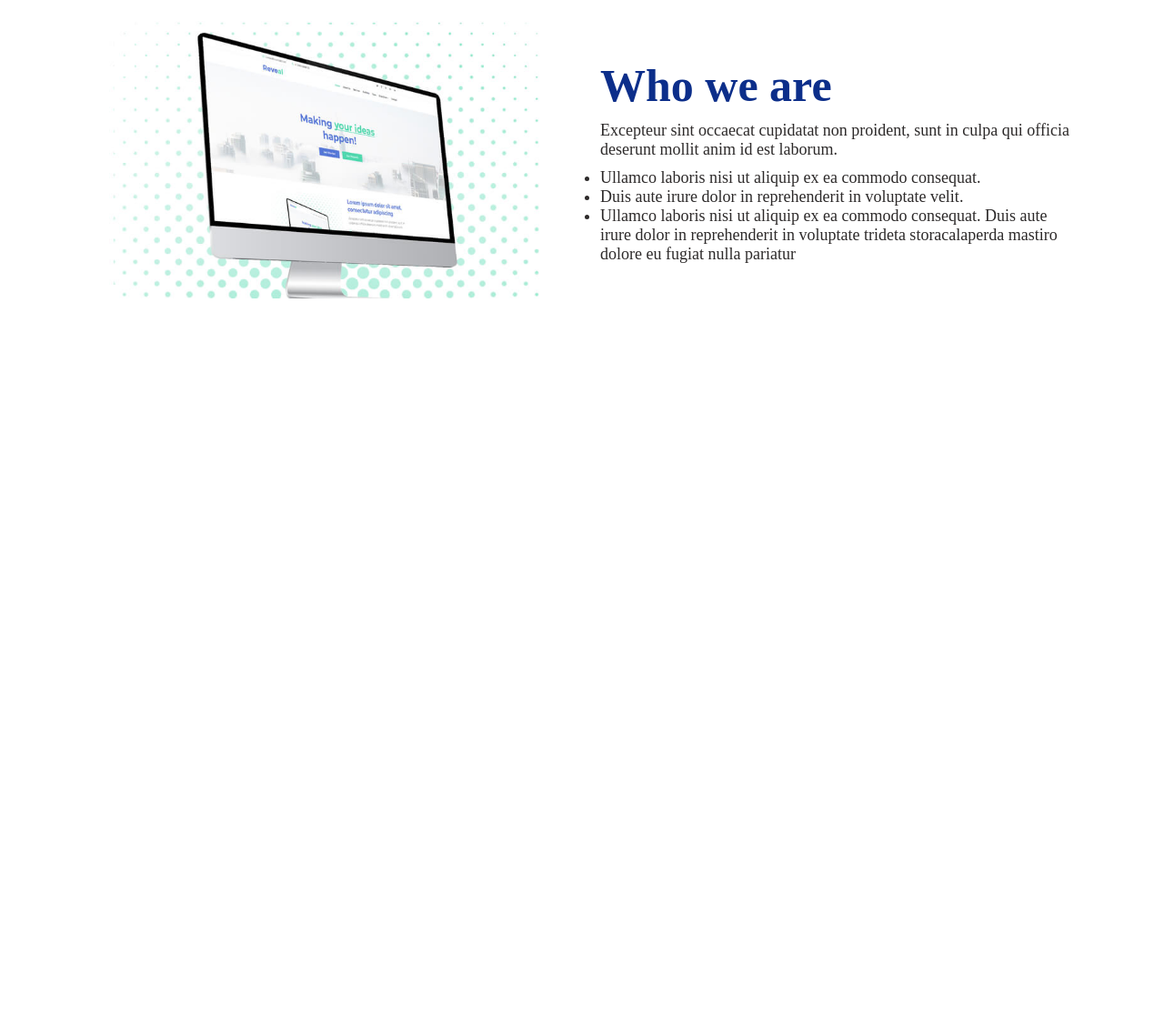
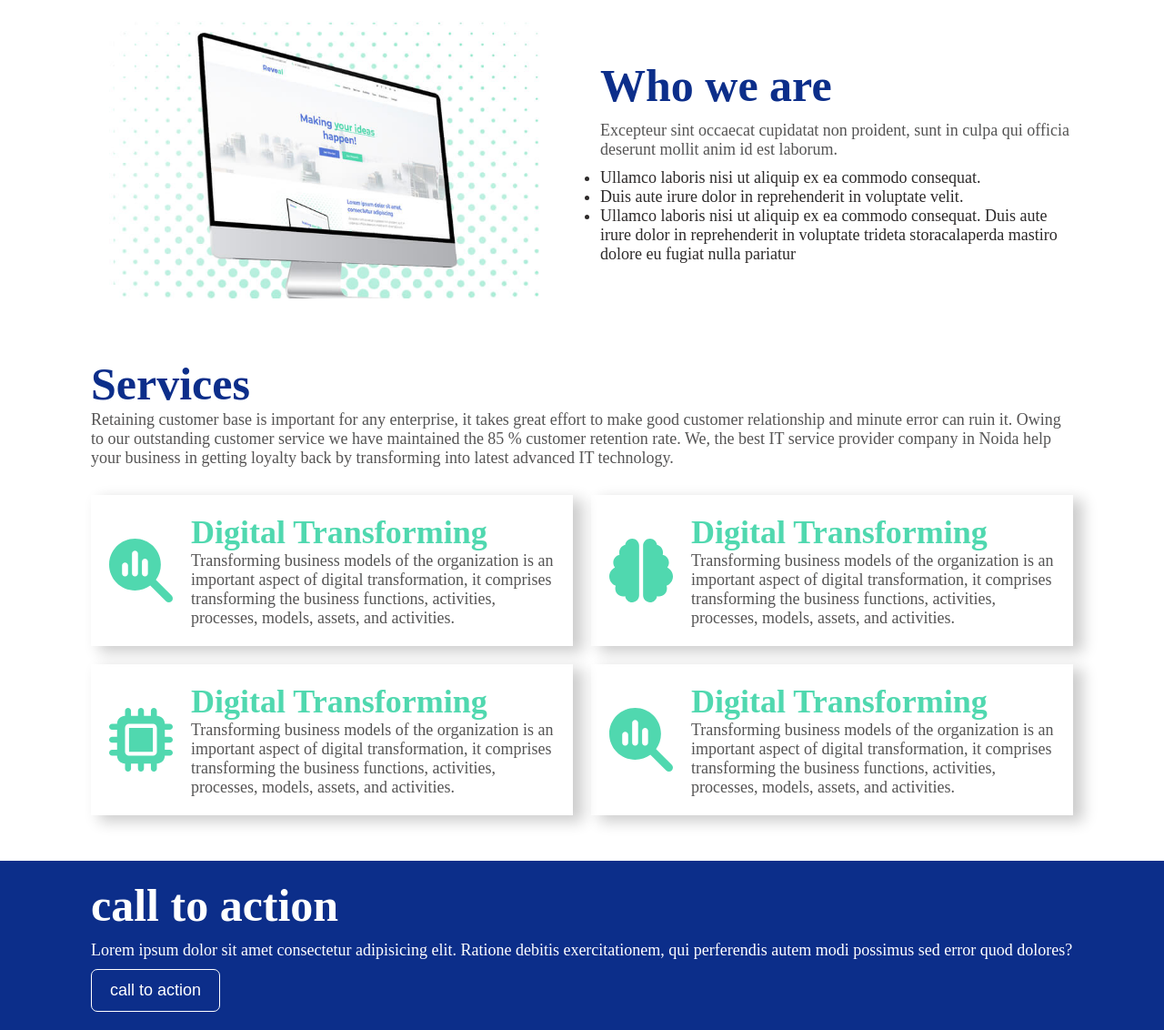
Before and after one commit to Mohosin075/reveal, a plain HTML site: page index.html in a window 1280 px wide. Shown: the part 926-2058 px from the top of the page at 91% size. Before the commit the page ends 1299 px from the top, so only its background shows below. Drawn offline with Linux system fonts and the light colour scheme.

Commit message:
services and call to action design with responsive

```diff
--- a/index.html
+++ b/index.html
@@ -5,7 +5,21 @@
     <meta name="viewport" content="width=device-width, initial-scale=1.0" />
     <title>Reveal</title>
     <link rel="stylesheet" href="./styles/style.css" />
-    <link rel="stylesheet" href="./styles/responsive.css">
+    <link rel="stylesheet" href="./styles/responsive.css" />
+    <!-- font awesome -->
+    <link
+      rel="stylesheet"
+      href="https://cdnjs.cloudflare.com/ajax/libs/font-awesome/6.5.2/css/all.min.css"
+      integrity="sha512-SnH5WK+bZxgPHs44uWIX+LLJAJ9/2PkPKZ5QiAj6Ta86w+fsb2TkcmfRyVX3pBnMFcV7oQPJkl9QevSCWr3W6A=="
+      crossorigin="anonymous"
+      referrerpolicy="no-referrer"
+    />
+    <script
+      src="https://cdnjs.cloudflare.com/ajax/libs/font-awesome/6.5.2/js/all.min.js"
+      integrity="sha512-u3fPA7V8qQmhBPNT5quvaXVa1mnnLSXUep5PS1qo5NRzHwG19aHmNJnj1Q8hpA/nBWZtZD4r4AX6YOt5ynLN2g=="
+      crossorigin="anonymous"
+      referrerpolicy="no-referrer"
+    ></script>
   </head>
   <body>
     <header>
@@ -22,11 +36,17 @@
       </nav>
       <div class="banner">
         <div class="banner-content">
-          <h1>Making <span>your ideas</span> <br> happen!</h1>
-          <p>The most informative blockchain news source. Publishing multiple articles and videos daily.</p>
+          <h1>
+            Making <span>your ideas</span> <br />
+            happen!
+          </h1>
+          <p>
+            The most informative blockchain news source. Publishing multiple
+            articles and videos daily.
+          </p>
           <div>
             <button class="btn banner-btn">get started</button>
-            <button class="btn ">our project</button>
+            <button class="btn">our project</button>
           </div>
         </div>
       </div>
@@ -35,16 +55,105 @@
       <!-- Who we are -->
       <section class="about container">
         <div class="about-img">
-                <img src="./image/about-img.jpg" alt="">
+          <img src="./image/about-img.jpg" alt="" />
         </div>
         <div class="about-content">
           <h2 class="section-title">Who we are</h2>
-                <p>Excepteur sint occaecat cupidatat non proident, sunt in culpa qui officia deserunt mollit anim id est laborum.</p>
+          <p class="section-desc">
+            Excepteur sint occaecat cupidatat non proident, sunt in culpa qui
+            officia deserunt mollit anim id est laborum.
+          </p>
           <ul>
             <li>Ullamco laboris nisi ut aliquip ex ea commodo consequat.</li>
             <li>Duis aute irure dolor in reprehenderit in voluptate velit.</li>
-                    <li>Ullamco laboris nisi ut aliquip ex ea commodo consequat. Duis aute irure dolor in reprehenderit in voluptate trideta storacalaperda mastiro dolore eu fugiat nulla pariatur</li>
+            <li>
+              Ullamco laboris nisi ut aliquip ex ea commodo consequat. Duis aute
+              irure dolor in reprehenderit in voluptate trideta storacalaperda
+              mastiro dolore eu fugiat nulla pariatur
+            </li>
           </ul>
+        </div>
+      </section>
+      <!-- services section -->
+      <section class="services container">
+        <h2 class="section-title">Services</h2>
+        <p class="section-desc">
+          Retaining customer base is important for any enterprise, it takes
+          great effort to make good customer relationship and minute error can
+          ruin it. Owing to our outstanding customer service we have maintained
+          the 85 % customer retention rate. We, the best IT service provider
+          company in Noida help your business in getting loyalty back by
+          transforming into latest advanced IT technology.
+        </p>
+        <div class="services-cards">
+          <div class="services-card">
+            <div>
+              <i class="fa-solid fa-magnifying-glass-chart icon"></i>
+            </div>
+            <div>
+              <h2>Digital Transforming</h2>
+              <p>
+                Transforming business models of the organization is an important
+                aspect of digital transformation, it comprises transforming the
+                business functions, activities, processes, models, assets, and
+                activities.
+              </p>
+            </div>
+          </div>
+          <div class="services-card">
+            <div>
+              <i class="fa-solid fa-brain icon"></i>
+            </div>
+            <div>
+              <h2>Digital Transforming</h2>
+              <p>
+                Transforming business models of the organization is an important
+                aspect of digital transformation, it comprises transforming the
+                business functions, activities, processes, models, assets, and
+                activities.
+              </p>
+            </div>
+          </div>
+          <div class="services-card">
+            <div>
+              <i class="fa-solid fa-microchip icon"></i>
+            </div>
+            <div>
+              <h2>Digital Transforming</h2>
+              <p>
+                Transforming business models of the organization is an important
+                aspect of digital transformation, it comprises transforming the
+                business functions, activities, processes, models, assets, and
+                activities.
+              </p>
+            </div>
+          </div>
+          <div class="services-card">
+            <div>
+              <i class="fa-solid fa-magnifying-glass-chart icon"></i>
+            </div>
+            <div>
+              <h2>Digital Transforming</h2>
+              <p>
+                Transforming business models of the organization is an important
+                aspect of digital transformation, it comprises transforming the
+                business functions, activities, processes, models, assets, and
+                activities.
+              </p>
+            </div>
+          </div>
+        </div>
+      </section>
+      <!-- call to action -->
+      <section class="call">
+        <div class="call-content container">
+          <h2 class="section-title white">call to action</h2>
+          <p class="section-desc white">
+            Lorem ipsum dolor sit amet consectetur adipisicing elit. Ratione
+            debitis exercitationem, qui perferendis autem modi possimus sed
+            error quod dolores?
+          </p>
+          <button class="btn call-btn">call to action</button>
         </div>
       </section>
     </main>
--- a/styles/responsive.css
+++ b/styles/responsive.css
@@ -1,9 +1,18 @@
+@media screen and (max-width: 850px) {
+  .container {
+    padding: 10px 50px;
+  }
+  .services-card {
+    flex-direction: column;
+  }
+}
+
 @media screen and (max-width: 700px) {
   nav {
     flex-direction: column;
   }
-  .container{
-    padding: 10px 100px;
+  .container {
+    padding: 10px 40px;
   }
   .menu {
     flex-direction: column;
@@ -26,19 +35,32 @@
     font-size: 14px;
     border-radius: 5px;
   }
-  /* about section */
-  .about{
-    flex-direction: column;
-    gap:40px;
+  .section-desc {
     font-size: 14px;
   }
-.about-content{
+  /* about section */
+  .about {
+    flex-direction: column;
+    gap: 40px;
+    font-size: 14px;
+  }
+  .about-content {
     width: 100%;
   }
-.about-img{
+  .about-img {
     width: 100%;
   }
-.section-title{
+  .section-title {
     font-size: 30px;
   }
+  /* services */
+  .services-cards {
+    grid-template-columns: repeat(1, 1fr);
   }
+  .services-card h2 {
+    font-size: 26px;
+  }
+  .services-card p {
+    font-size: 14px;
+  }
+}
--- a/styles/style.css
+++ b/styles/style.css
@@ -27,6 +27,10 @@
 .section-title{
     font-size: 50px;
     color: var(--primary-color);
+}
+.section-desc{
+    font-size: 18px;
+    color: rgb(85, 84, 84);
 }
 
 nav{
@@ -107,3 +111,48 @@ nav{
     padding: 20px;
     width: 100%;
 }
+
+/* services */
+
+.services-cards{
+    margin: 30px 0;
+    display: grid;
+    grid-template-columns: repeat(2, 1fr);
+    gap: 20px;
+}
+.services-card{
+    display: flex;
+    align-items: center;
+    gap: 20px;
+    padding: 20px;
+    box-shadow: 10px 6px 15px 1px rgb(0 0 0 / 20%);
+}
+.icon{
+    font-size: 70px;
+    color: var(--secondary-color);
+}
+.services-card h2{
+    color: var(--secondary-color);
+    font-size: 36px;
+}
+.services-card p{
+    font-size: 18px;
+    color: rgb(85, 84, 84);
+}
+/* call to action */
+.call{
+    background-color: var(--primary-color);
+}
+.white{
+    color: white;
+}
+.call-btn{
+    background-color: transparent;
+    border: 1px solid white;
+}
+.call-content p{
+    padding: 10px 0;
+}
+.call-btn:hover{
+    border: 1px solid transparent;
+}
```
Lines whose indentation alone changed are shown as unchanged.
